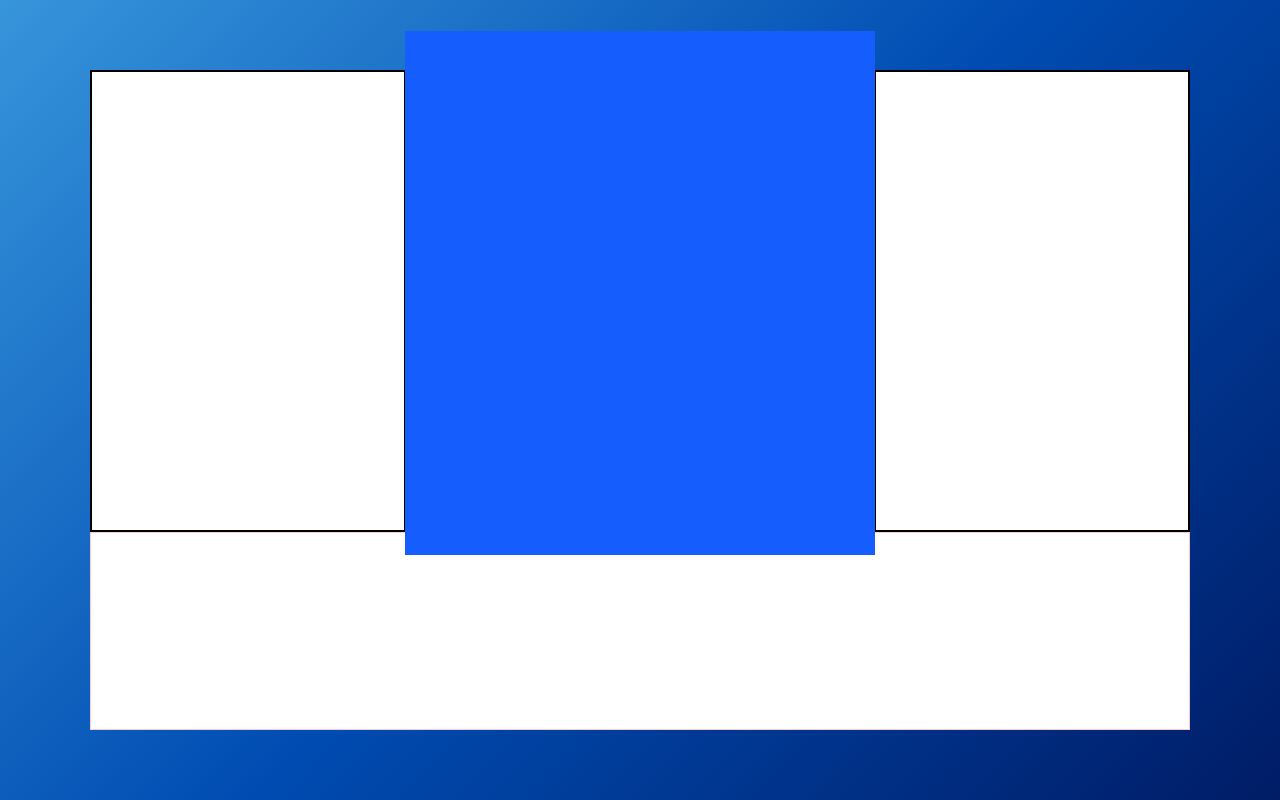
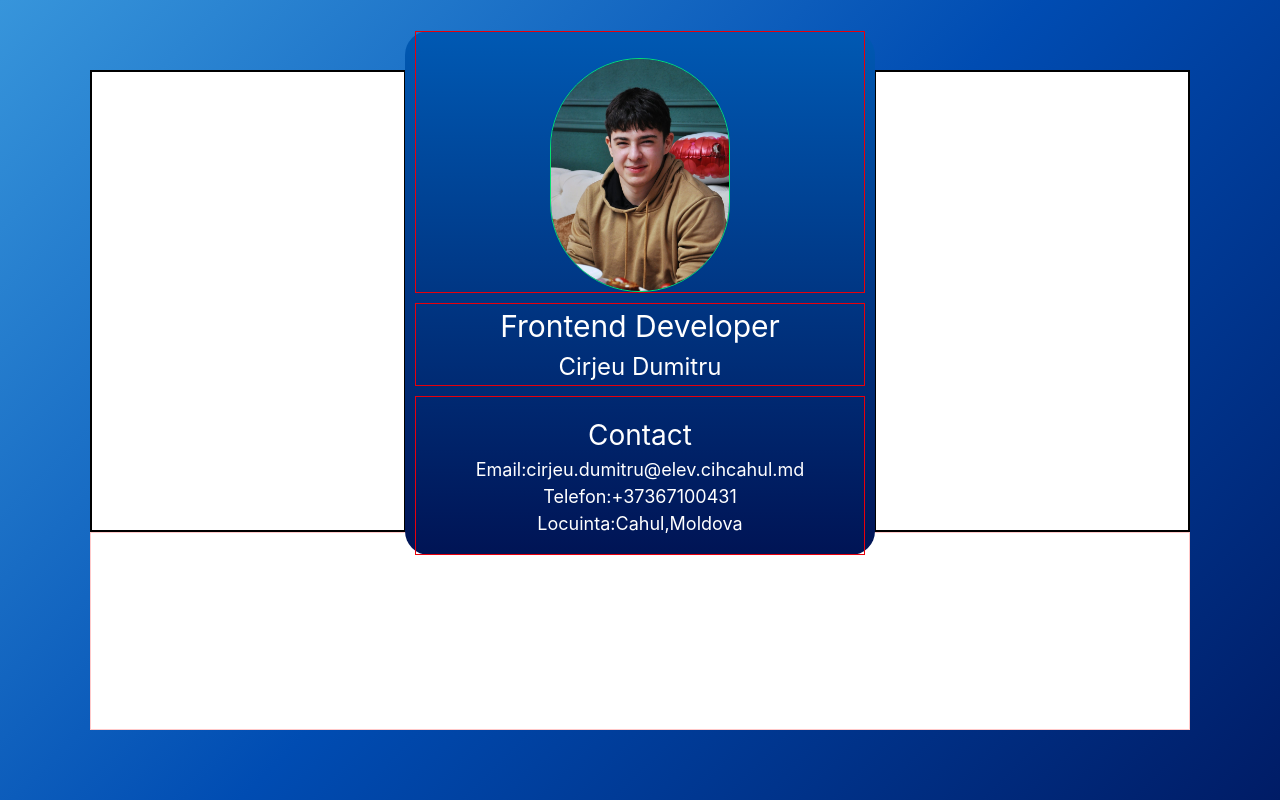
Before and after one commit to pokmanic1/CV, a React (Vite) app: page / in a window 1280 px wide. Built offline with nearby package versions, Linux system fonts and the light colour scheme.

Commit message:
sectiunea personala

```diff
--- a/src/index.css
+++ b/src/index.css
@@ -24,6 +24,20 @@
     color: transparent;
 }
 
+
+@utility gradient-secundar {
+    background: linear-gradient(to bottom, #0059B3, #001455);
+}
+
+
+
+@utility border-gradient {
+  border: 4px solid;
+  border-image: linear-gradient(to bottom, #0059B3, #001455) 1;
+}
+
+
+
 @utility radial-gradient {
     background: radial-gradient(
             circle at center,
--- a/src/pagini/Hero.jsx
+++ b/src/pagini/Hero.jsx
@@ -20,7 +20,39 @@ const Hero = () => {
 
 
                     <div className='w-full md:col-start-3 md:col-span-3 relative z-10'>
-                        <div className='absolute inset-x-0 -top-10 -bottom-6 bg-blue-600 '>
+
+
+                        <div className='absolute inset-x-0 -top-10 -bottom-6 gradient-secundar rounded-3xl col-center gap-[10px] px-[10px] '>
+
+
+
+
+                            <div className='border border-red-600 w-full h-[50%] flex items-end justify-center'>
+                                <img src="/public/IMG-20260220-WA0000.jpg" className='h-[90%] w-[40%] bg-center object-cover rounded-full  border border-green-400' alt="" />
+                            </div>
+
+
+
+
+                            <div className='border border-red-600 w-full text-center h-[20%]'>
+                                <h1 className='w-full text-center text-white text-[30px]'>Frontend Developer</h1>
+                                <h1 className='w-full text-center text-white text-[24px]'>Cirjeu Dumitru</h1>
+
+                            </div>
+
+
+                            <div className='col-center border border-red-600 w-full h-[40%]'>
+
+                                <h1 className='w-full text-center text-white text-[28px]'>Contact</h1>
+                                <h1 className='w-full text-center text-white text-[18px]'>Email:cirjeu.dumitru@elev.cihcahul.md</h1>
+                                <h1 className='w-full text-center text-white text-[18px]'>Telefon:+37367100431</h1>
+                                <h1 className='w-full text-center text-white text-[18px]'>Locuinta:Cahul,Moldova</h1>
+
+
+                            </div>
+
+
+
 
                         </div>
                     </div>
```
Also changed, not shown: public/IMG-20260220-WA0000.jpg (added).
